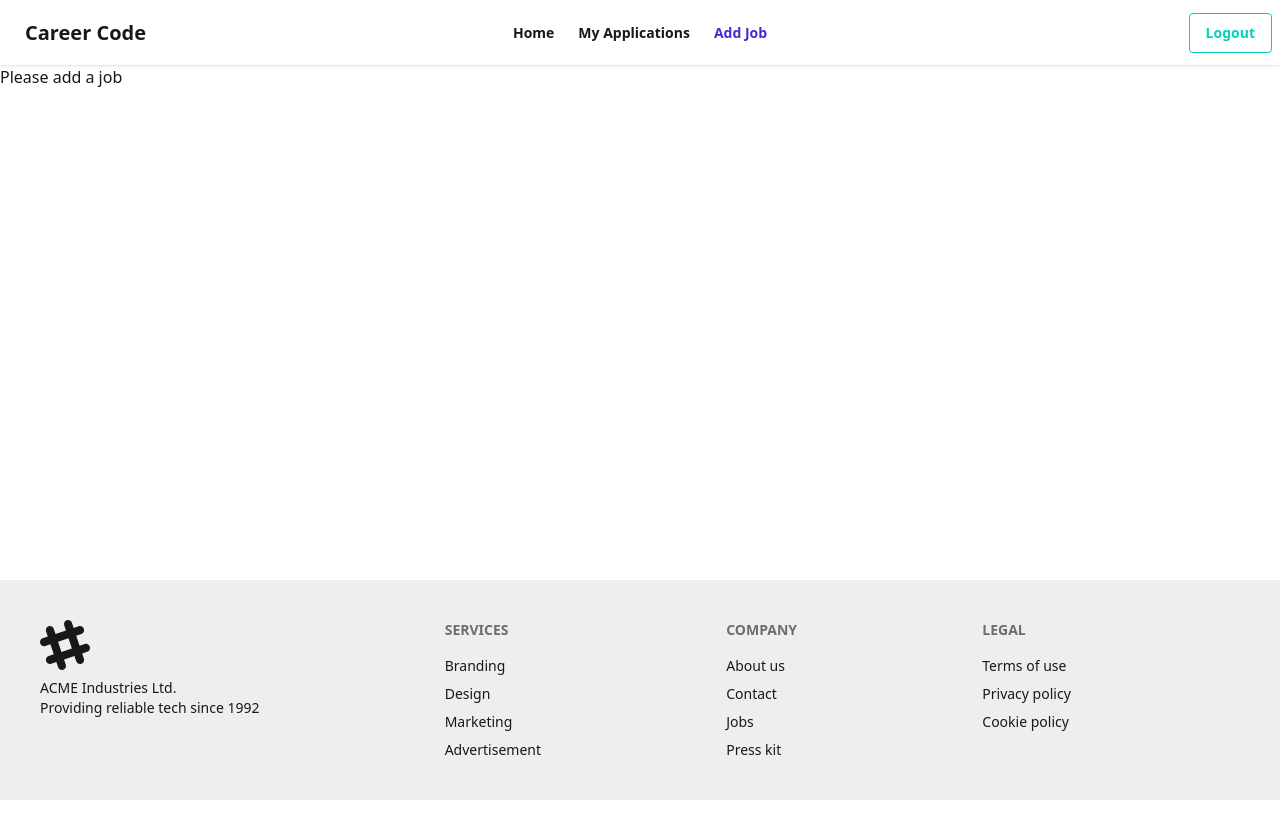
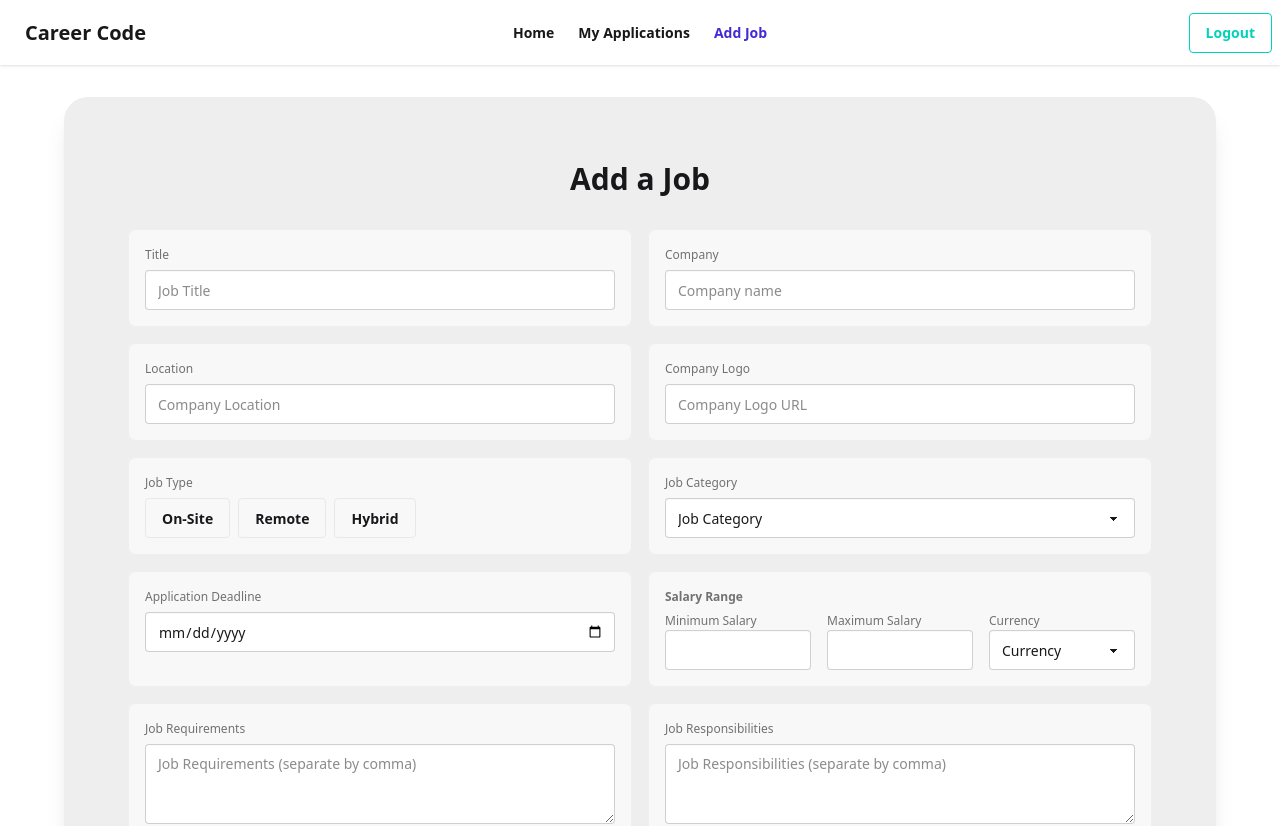
Before and after one commit to mahfuzarrahmanmunna/career-code-client, a React (Vite) app: page /add-job in a window 1280 px wide. Shown: the top 826 px of the page. Before the commit the page ends 800 px from the top, so only its background shows below. Built offline with nearby package versions, Linux system fonts and the light colour scheme; no server answers; sample sign-in values are in the browser's storage.

Commit message:
added form into the addjobs

```diff
--- a/package.json
+++ b/package.json
@@ -19,6 +19,7 @@
     "react-dom": "^19.1.0",
     "react-icons": "^5.5.0",
     "react-router": "^7.6.1",
+    "react-select-currency": "^1.0.7",
     "sweetalert2": "^11.22.0",
     "tailwindcss": "^4.1.7"
   },
--- a/src/Pages/AddJobs/AddJobs.jsx
+++ b/src/Pages/AddJobs/AddJobs.jsx
@@ -1,10 +1,116 @@
 import React from 'react';
 
 const AddJobs = () => {
+
+    const handleAAddJob = e => {
+        e.preventDefault()
+    }
     return (
-        <div>
-            <h2>Please add a job</h2>
-            <form></form>
+        <div className="px-4">
+            <div className='max-w-6xl lg:px-12 py-8 rounded-3xl shadow-xl bg-base-300 mx-auto my-8'>
+                <h1 className='text-3xl font-bold text-center my-8'>Add a Job</h1>
+                <form className='px-4' onSubmit={handleAAddJob}>
+                    {/* Job Details Form */}
+                    <div className='grid grid-cols-1 md:grid-cols-2 gap-4'>
+                        {/* Job Title */}
+                        <fieldset className="fieldset bg-base-200 border-base-300 rounded-box w-full border p-4">
+                            <label className="label">Title</label>
+                            <input type="text" name='title' className="input w-full" placeholder="Job Title" />
+                        </fieldset>
+
+                        {/* Company Name */}
+                        <fieldset className="fieldset bg-base-200 border-base-300 rounded-box w-full border p-4">
+                            <label className="label">Company</label>
+                            <input type="text" name='company' className="input w-full" placeholder="Company name" />
+                        </fieldset>
+
+                        {/* Company Location */}
+                        <fieldset className="fieldset bg-base-200 border-base-300 rounded-box w-full border p-4">
+                            <label className="label">Location</label>
+                            <input type="text" className="input w-full" placeholder="Company Location" />
+                        </fieldset>
+
+                        {/* Company Logo URL */}
+                        <fieldset className="fieldset bg-base-200 border-base-300 rounded-box w-full border p-4">
+                            <label className="label">Company Logo</label>
+                            <input type="url" className="input w-full" placeholder="Company Logo URL" />
+                        </fieldset>
+
+                        {/* Job Type */}
+                        <fieldset className="fieldset bg-base-200 border-base-300 rounded-box w-full border p-4">
+                            <label className="label">Job Type</label>
+                            <div className="flex flex-wrap gap-2">
+                                <input className="btn" type="radio" name="jobType" aria-label="On-Site" />
+                                <input className="btn" type="radio" name="jobType" aria-label="Remote" />
+                                <input className="btn" type="radio" name="jobType" aria-label="Hybrid" />
+                            </div>
+                        </fieldset>
+
+                        {/* Job Category */}
+                        <fieldset className="fieldset bg-base-200 border-base-300 rounded-box w-full border p-4">
+                            <label className='label'>Job Category</label>
+                            <select defaultValue="Job Category" name='category' className="select w-full">
+                                <option disabled={true}>Job Category</option>
+                                <option>Engineering</option>
+                                <option>Marketing</option>
+                                <option>Finance</option>
+                            </select>
+                        </fieldset>
+
+                        {/* Application Deadline */}
+                        <fieldset className="fieldset bg-base-200 border-base-300 rounded-box w-full border p-4">
+                            <label className='label'>Application Deadline</label>
+                            <input type="date" className="input w-full" />
+                        </fieldset>
+
+                        {/* Salary Range */}
+                        <fieldset className="fieldset bg-base-200 border-base-300 rounded-box w-full border p-4 col-span-1">
+                            <label className='label font-bold'>Salary Range</label>
+                            <div className='grid grid-cols-1 md:grid-cols-3 gap-4'>
+                                <fieldset>
+                                    <label className='label'>Minimum Salary</label>
+                                    <input type="text" name='min' className="input w-full" />
+                                </fieldset>
+                                <fieldset>
+                                    <label className='label'>Maximum Salary</label>
+                                    <input type="text" name='max' className="input w-full" />
+                                </fieldset>
+                                <fieldset>
+                                    <label className='label'>Currency</label>
+                                    <select defaultValue="Currency" name='currency' className="select w-full">
+                                        <option disabled={true}>Currency</option>
+                                        <option value="BDT">BDT</option>
+                                        <option value="USD">USD</option>
+                                        <option value="EUR">EUR</option>
+                                        <option value="GBP">GBP</option>
+                                    </select>
+                                </fieldset>
+                            </div>
+                        </fieldset>
+
+                        {/* Job Requirements */}
+                        <fieldset className="fieldset bg-base-200 border-base-300 rounded-box w-full border p-4">
+                            <label className='label'>Job Requirements</label>
+                            <textarea className="textarea w-full" name='requirements' placeholder="Job Requirements (separate by comma)"></textarea>
+                        </fieldset>
+
+                        {/* Job Responsibilities */}
+                        <fieldset className="fieldset bg-base-200 border-base-300 rounded-box w-full border p-4">
+                            <label className='label'>Job Responsibilities</label>
+                            <textarea className="textarea w-full" name='responsibilities' placeholder="Job Responsibilities (separate by comma)"></textarea>
+                        </fieldset>
+
+                        {/* Job Description */}
+                        <fieldset className="fieldset col-span-1 md:col-span-2 bg-base-200 border-base-300 rounded-box w-full border p-4">
+                            <label className='label'>Job Description</label>
+                            <textarea className="textarea w-full" name='description' placeholder="Job Description"></textarea>
+                        </fieldset>
+                    </div>
+                    <fieldset className="btn btn-primary btn-outline btn-block p-4 mt-4">
+                        <input type="submit" value="Add A Job" />
+                    </fieldset>
+                </form>
+            </div>
         </div>
     );
 };
```
Also changed, not shown: 1 other file (tests, documents, lock files or other folders).
